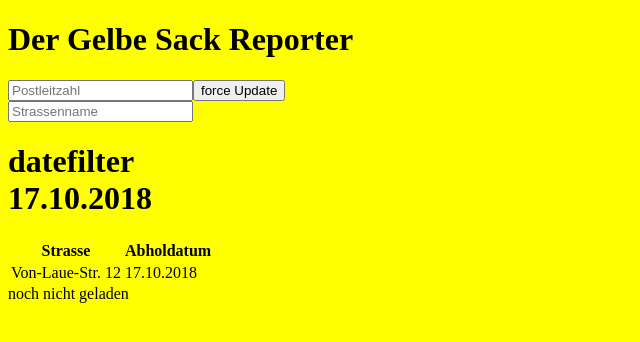
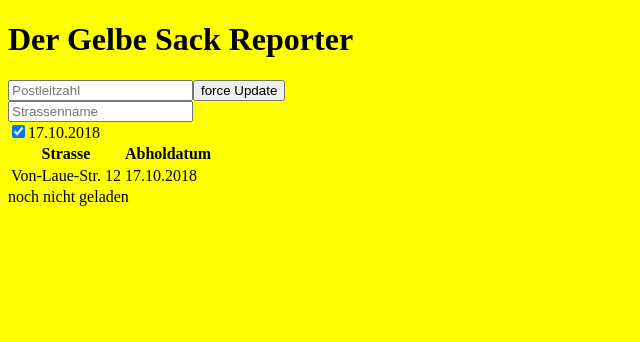
Before and after one commit to ehmkah/gelber_sack_reporter, a React (Vite) app in the folder webapp/: page / in a window 1280 px wide. Shown: the top 342 px of the page, without its empty margins (0-640 px from the left). Built offline with nearby package versions, Linux system fonts and the light colour scheme.

Commit message:
checkboxes for dates (not connected)

```diff
--- a/webapp/src/DateFilter.tsx
+++ b/webapp/src/DateFilter.tsx
@@ -16,6 +16,9 @@ class DateFilter extends Component<Props, object> {
       })
       .filter((theValue, theIndex, theArray) => {
         return theArray.indexOf(theValue) === theIndex;
+      })
+      .sort((a: string, b: string) => {
+        return a.localeCompare(b);
       });
 
     return result;
@@ -26,12 +29,14 @@ class DateFilter extends Component<Props, object> {
 
     return (
       <div>
-        <h1>
-          datefilter
-          {dates.map(value => {
-            return <div>{value}</div>;
-          })}
-        </h1>
+        {dates.map(value => {
+          return (
+            <div>
+              <input type="checkbox" value={value} checked={true} />
+              {value}
+            </div>
+          );
+        })}
       </div>
     );
   }
```
